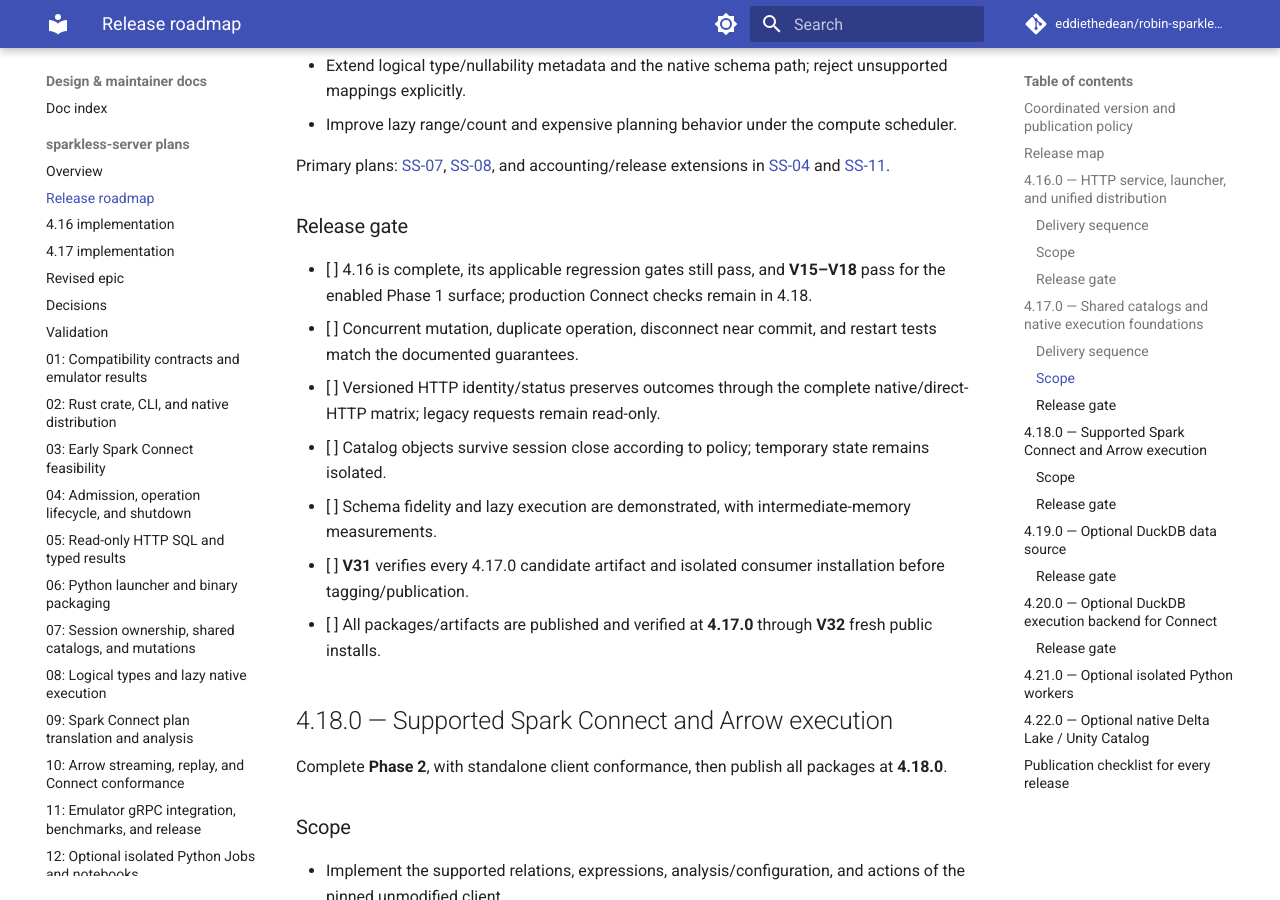
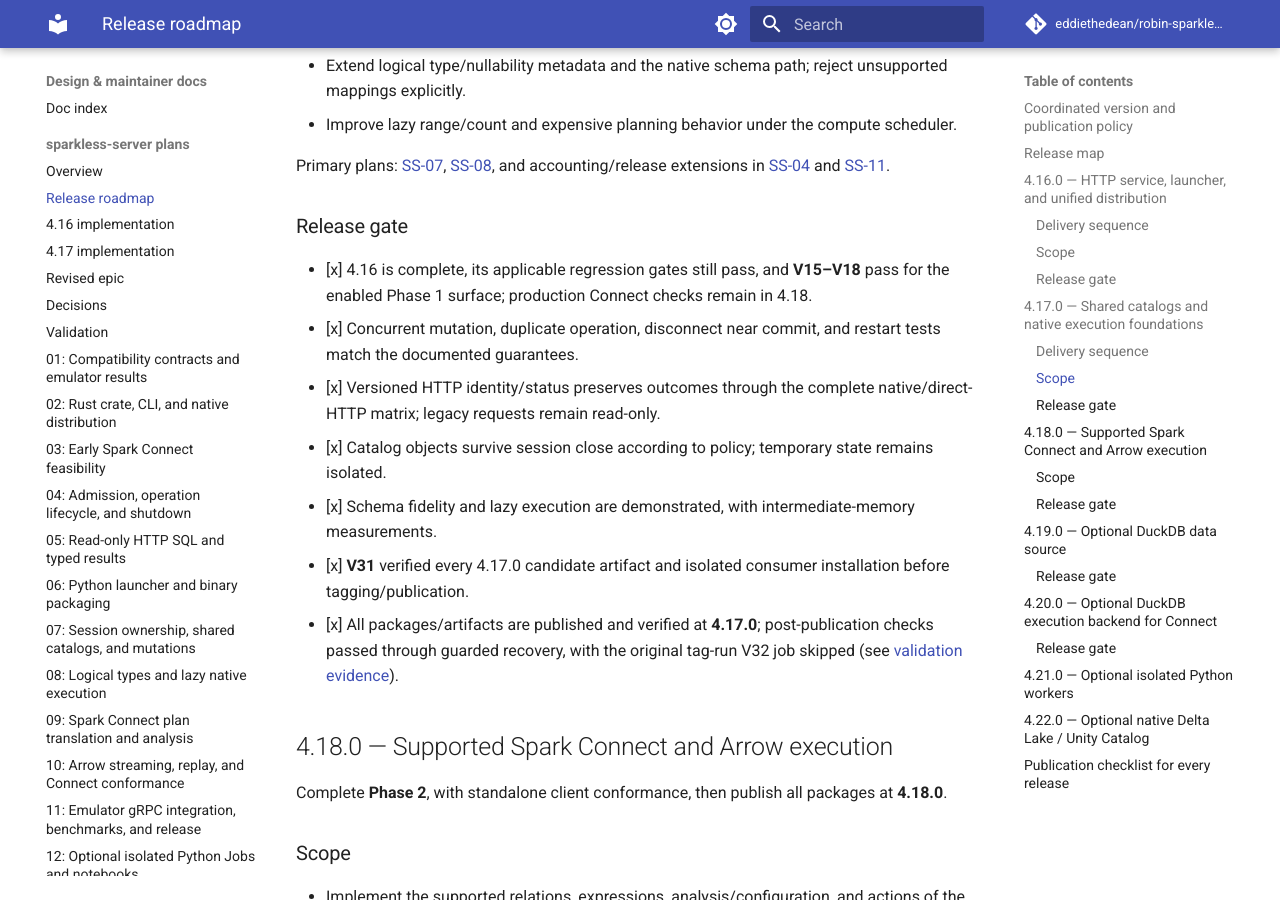
Before and after one commit to eddiethedean/robin-sparkless, an MkDocs documentation site: the page built from docs/plans/sparkless-server/ROADMAP.md, in a window 1280 px wide and 900 px high, scrolled down 5585 px. Built offline with MkDocs 1.6.1 and Material for MkDocs 9.7.7, drawn with Linux system fonts in a browser that asks for light colours; comment, search, counter and statistics services are not loaded; some of the changed text lies outside the part shown.

Commit message:
docs: record 4.17.0 release outcome

```diff
--- a/docs/plans/sparkless-server/ROADMAP.md
+++ b/docs/plans/sparkless-server/ROADMAP.md
@@ -92,7 +92,7 @@
 
 Build on the 4.16.0 service with **Phase 1** capabilities, then publish all packages again at **4.17.0**.
 
-The [detailed 4.17 implementation plan](RELEASE_4_17.md) specifies the proposed ephemeral catalog, statement snapshots, initial mutation allowlist, HTTP identity/status extension, bounded outcome retention, native type matrix, and lazy execution evidence. These are implementation baselines to verify, not completed capabilities.
+The [detailed 4.17 implementation plan](RELEASE_4_17.md) specifies the ephemeral catalog, statement snapshots, mutation allowlist, HTTP identity/status extension, bounded outcome retention, native type matrix, and lazy execution evidence. The completed release state and public verification evidence are recorded in that plan and the [validation log](VALIDATION.md#4170-final-public-release-verification-2026-10-28).
 
 ### Delivery sequence
 
@@ -116,13 +116,13 @@
 
 ### Release gate
 
-- [ ] 4.16 is complete, its applicable regression gates still pass, and **V15–V18** pass for the enabled Phase 1 surface; production Connect checks remain in 4.18.
-- [ ] Concurrent mutation, duplicate operation, disconnect near commit, and restart tests match the documented guarantees.
-- [ ] Versioned HTTP identity/status preserves outcomes through the complete native/direct-HTTP matrix; legacy requests remain read-only.
-- [ ] Catalog objects survive session close according to policy; temporary state remains isolated.
-- [ ] Schema fidelity and lazy execution are demonstrated, with intermediate-memory measurements.
-- [ ] **V31** verifies every 4.17.0 candidate artifact and isolated consumer installation before tagging/publication.
-- [ ] All packages/artifacts are published and verified at **4.17.0** through **V32** fresh public installs.
+- [x] 4.16 is complete, its applicable regression gates still pass, and **V15–V18** pass for the enabled Phase 1 surface; production Connect checks remain in 4.18.
+- [x] Concurrent mutation, duplicate operation, disconnect near commit, and restart tests match the documented guarantees.
+- [x] Versioned HTTP identity/status preserves outcomes through the complete native/direct-HTTP matrix; legacy requests remain read-only.
+- [x] Catalog objects survive session close according to policy; temporary state remains isolated.
+- [x] Schema fidelity and lazy execution are demonstrated, with intermediate-memory measurements.
+- [x] **V31** verified every 4.17.0 candidate artifact and isolated consumer installation before tagging/publication.
+- [x] All packages/artifacts are published and verified at **4.17.0**; post-publication checks passed through guarded recovery, with the original tag-run V32 job skipped (see [validation evidence](VALIDATION.md#4170-final-public-release-verification-2026-10-28)).
 
 ## 4.18.0 — Supported Spark Connect and Arrow execution
 
```
Also changed, not shown: docs/plans/sparkless-server/RELEASE_4_17.md (+4 -4 lines), docs/plans/sparkless-server/VALIDATION.md (+8 -0 lines).
